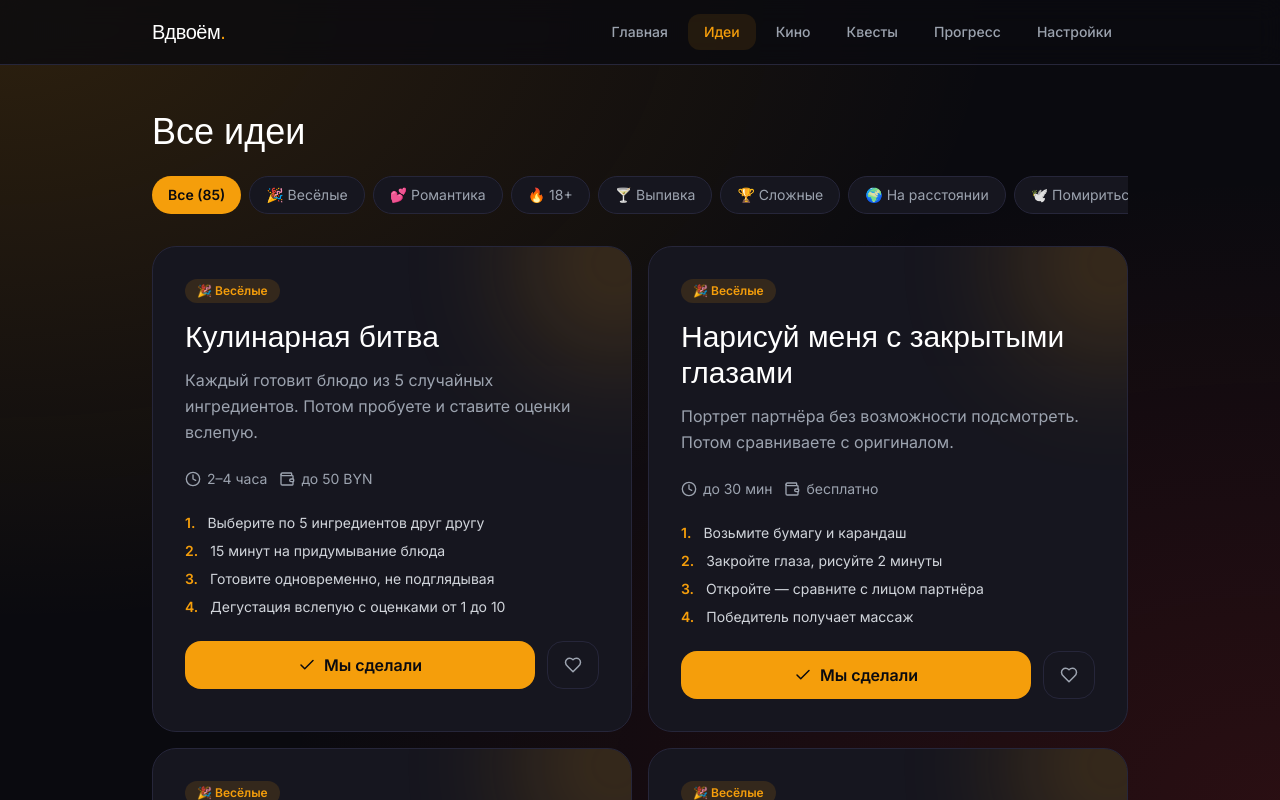
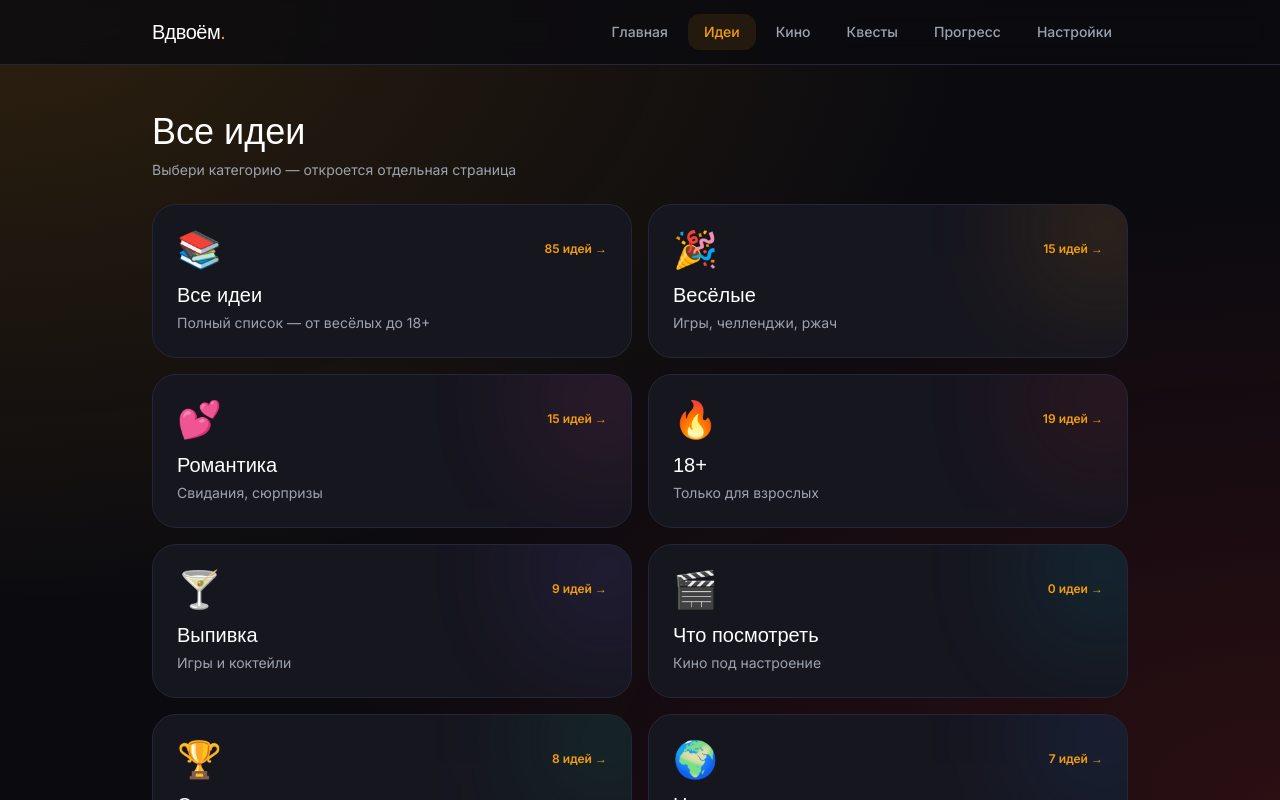
Before and after one commit to germanpocom4-prog/vdvoem, a React (Vite) app: page /ideas in a window 1280 px wide. Shown: the top 800 px of the page. Built offline with nearby package versions, Linux system fonts and the light colour scheme; a web font is replaced by a local one.

Commit message:
feat: уровни 18+ с разблокировкой, Помириться, отдельные страницы категорий

```diff
--- a/src/pages/AllIdeas.jsx
+++ b/src/pages/AllIdeas.jsx
@@ -1,53 +1,62 @@
-import { useState } from "react";
+import { Link } from "react-router-dom";
 import { ideas } from "../data/ideas";
 import { categories } from "../data/categories";
-import IdeaCard from "../components/IdeaCard";
-import EmptyState from "../components/EmptyState";
 
 export default function AllIdeas() {
-  const [activeCat, setActiveCat] = useState("all");
-  const filtered =
-    activeCat === "all" ? ideas : ideas.filter((i) => i.category === activeCat);
+  const countByCat = (id) => ideas.filter((i) => i.category === id).length;
 
   return (
     <div className="py-8 space-y-6">
-      <h1 className="font-display text-3xl md:text-4xl">Все идеи</h1>
-
-      <div className="flex gap-2 overflow-x-auto no-scrollbar pb-2">
-        <button
-          onClick={() => setActiveCat("all")}
-          className={`px-4 py-2 rounded-full text-sm whitespace-nowrap shrink-0 transition ${
-            activeCat === "all"
-              ? "bg-amber text-bg font-semibold"
-              : "bg-card border border-border text-gray-400"
-          }`}
-        >
-          Все ({ideas.length})
-        </button>
-        {categories.filter((c) => c.id !== "movies").map((c) => (
-          <button
-            key={c.id}
-            onClick={() => setActiveCat(c.id)}
-            className={`px-4 py-2 rounded-full text-sm whitespace-nowrap shrink-0 transition ${
-              activeCat === c.id
-                ? "bg-amber text-bg font-semibold"
-                : "bg-card border border-border text-gray-400"
-            }`}
-          >
-            {c.emoji} {c.name}
-          </button>
-        ))}
+      <div>
+        <h1 className="font-display text-3xl md:text-4xl">Все идеи</h1>
+        <p className="text-gray-400 mt-2 text-sm">
+          Выбери категорию — откроется отдельная страница
+        </p>
       </div>
 
-      {filtered.length === 0 ? (
-        <EmptyState />
-      ) : (
-        <div className="grid gap-4 md:grid-cols-2">
-          {filtered.map((idea) => (
-            <IdeaCard key={idea.id} idea={idea} />
-          ))}
-        </div>
-      )}
+      <div className="grid gap-4 md:grid-cols-2">
+        <Link
+          to="/ideas/all"
+          className="rounded-3xl bg-card border border-border p-6 hover:border-amber/50 transition group"
+        >
+          <div className="flex items-center justify-between mb-3">
+            <div className="text-4xl">📚</div>
+            <div className="text-xs text-amber font-semibold">
+              {ideas.length} идей →
+            </div>
+          </div>
+          <div className="font-display text-xl mb-1">Все идеи</div>
+          <p className="text-gray-400 text-sm">
+            Полный список — от весёлых до 18+
+          </p>
+        </Link>
+
+        {categories.map((c) => {
+          const count = countByCat(c.id);
+          return (
+            <Link
+              key={c.id}
+              to={`/category/${c.id}`}
+              className="rounded-3xl bg-card border border-border p-6 hover:border-amber/50 transition group relative overflow-hidden"
+            >
+              <div
+                className="absolute -top-10 -right-10 w-32 h-32 rounded-full blur-3xl opacity-20 group-hover:opacity-40 transition"
+                style={{ background: c.color }}
+              />
+              <div className="relative">
+                <div className="flex items-center justify-between mb-3">
+                  <div className="text-4xl">{c.emoji}</div>
+                  <div className="text-xs text-amber font-semibold">
+                    {count} {count === 1 ? "идея" : count < 5 ? "идеи" : "идей"} →
+                  </div>
+                </div>
+                <div className="font-display text-xl mb-1">{c.name}</div>
+                <p className="text-gray-400 text-sm">{c.description}</p>
+              </div>
+            </Link>
+          );
+        })}
+      </div>
     </div>
   );
 }
--- a/src/pages/CategoryPage.jsx
+++ b/src/pages/CategoryPage.jsx
@@ -3,31 +3,41 @@ import { getCategory } from "../data/categories";
 import { getIdeasByCategory } from "../data/ideas";
 import IdeaCard from "../components/IdeaCard";
 import EmptyState from "../components/EmptyState";
-import { ArrowLeft } from "lucide-react";
+import { ArrowLeft, Lock } from "lucide-react";
+import { useAppStore } from "../store/useAppStore";
+
+// сколько нужно выполнить идей, чтобы открыть уровень
+const LEVEL_REQUIREMENTS = {
+  1: 0,
+  2: 5,
+  3: 15,
+  4: 30,
+};
 
 export default function CategoryPage() {
   const { id } = useParams();
   const cat = getCategory(id);
   const ideas = getIdeasByCategory(id);
+  const history = useAppStore((s) => s.history);
+  const totalCompleted = history.length;
 
   if (!cat) return <EmptyState title="Категория не найдена" />;
 
+  const isAdult = id === "adult";
+
+  // Если это НЕ 18+, показываем как раньше
+  if (!isAdult) {
     return (
       <div className="py-8 space-y-6">
-      <Link
-        to="/ideas"
-        className="inline-flex items-center gap-2 text-gray-400 hover:text-white text-sm"
-      >
+        <Link to="/ideas" className="inline-flex items-center gap-2 text-gray-400 hover:text-white text-sm">
           <ArrowLeft size={16} /> Все идеи
         </Link>
-
         <div className="space-y-2">
           <h1 className="font-display text-3xl md:text-4xl">
             {cat.emoji} {cat.name}
           </h1>
           <p className="text-gray-400">{cat.description}</p>
         </div>
-
         {ideas.length === 0 ? (
           <EmptyState />
         ) : (
@@ -40,3 +50,83 @@ export default function CategoryPage() {
       </div>
     );
   }
+
+  // === Логика для 18+ ===
+  // группируем идеи по уровням
+  const byLevel = { 1: [], 2: [], 3: [], 4: [] };
+  ideas.forEach((i) => {
+    const lvl = i.level || 1;
+    if (byLevel[lvl]) byLevel[lvl].push(i);
+  });
+
+  return (
+    <div className="py-8 space-y-8">
+      <Link to="/ideas" className="inline-flex items-center gap-2 text-gray-400 hover:text-white text-sm">
+        <ArrowLeft size={16} /> Все идеи
+      </Link>
+
+      <div className="space-y-2">
+        <h1 className="font-display text-3xl md:text-4xl">
+          {cat.emoji} {cat.name}
+        </h1>
+        <p className="text-gray-400">{cat.description}</p>
+        <div className="text-xs text-amber">
+          Выполнено идей всего: {totalCompleted}
+        </div>
+      </div>
+
+      {[1, 2, 3, 4].map((lvl) => {
+        const required = LEVEL_REQUIREMENTS[lvl];
+        const isLocked = totalCompleted < required;
+        const progress = Math.min(totalCompleted, required);
+        const levelIdeas = byLevel[lvl] || [];
+
+        if (levelIdeas.length === 0) return null;
+
+        return (
+          <div key={lvl} className="space-y-4">
+            <div className="flex items-center justify-between gap-4">
+              <h2 className="font-display text-xl md:text-2xl flex items-center gap-2">
+                {isLocked && <Lock size={20} className="text-gray-500" />}
+                Уровень {lvl}
+              </h2>
+              {!isLocked ? (
+                <span className="text-xs text-amber font-semibold">
+                  🔓 Открыт
+                </span>
+              ) : (
+                <span className="text-xs text-gray-500">
+                  {progress} / {required} идей
+                </span>
+              )}
+            </div>
+
+            {isLocked ? (
+              <div className="rounded-2xl bg-card border border-border p-8 text-center">
+                <Lock className="mx-auto mb-3 text-gray-600" size={32} />
+                <p className="text-gray-400 text-sm mb-1">
+                  Уровень откроется, когда вы выполните {required} идей
+                </p>
+                <p className="text-xs text-gray-600">
+                  Осталось: {required - totalCompleted}
+                </p>
+                <div className="mt-4 max-w-xs mx-auto h-2 rounded-full bg-bg overflow-hidden">
+                  <div
+                    className="h-full bg-amber transition-all"
+                    style={{ width: `${(progress / required) * 100}%` }}
+                  />
+                </div>
+              </div>
+            ) : (
+              <div className="grid gap-4 md:grid-cols-2">
+                {levelIdeas.map((idea) => (
+                  <IdeaCard key={idea.id} idea={idea} />
+                ))}
+              </div>
+            )}
+          </div>
+        );
+      })}
+    </div>
+  );
+}
```
Lines whose indentation alone changed are shown as unchanged.
